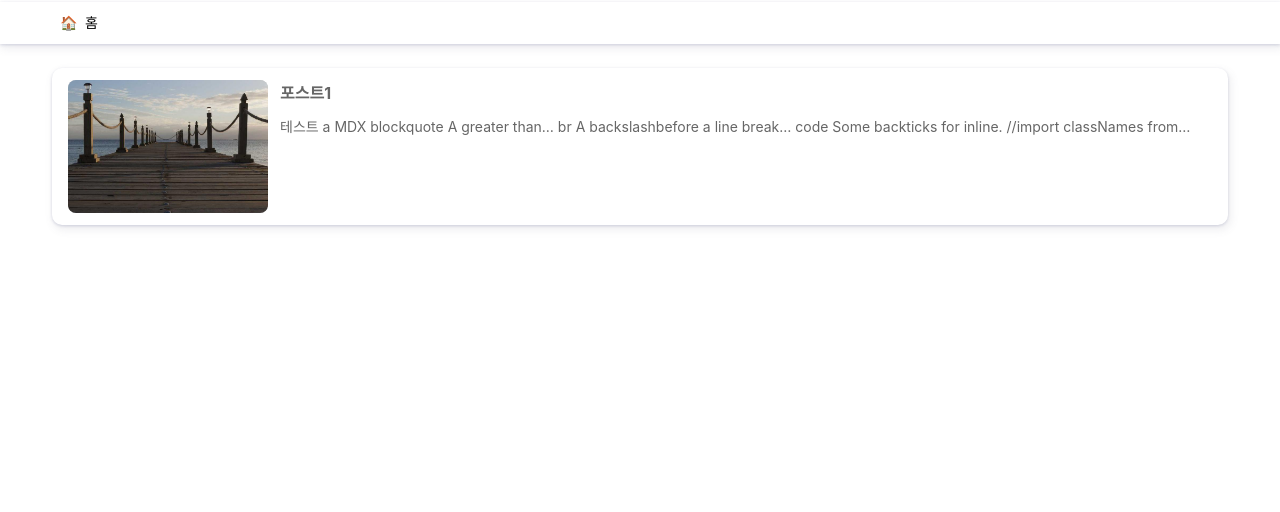
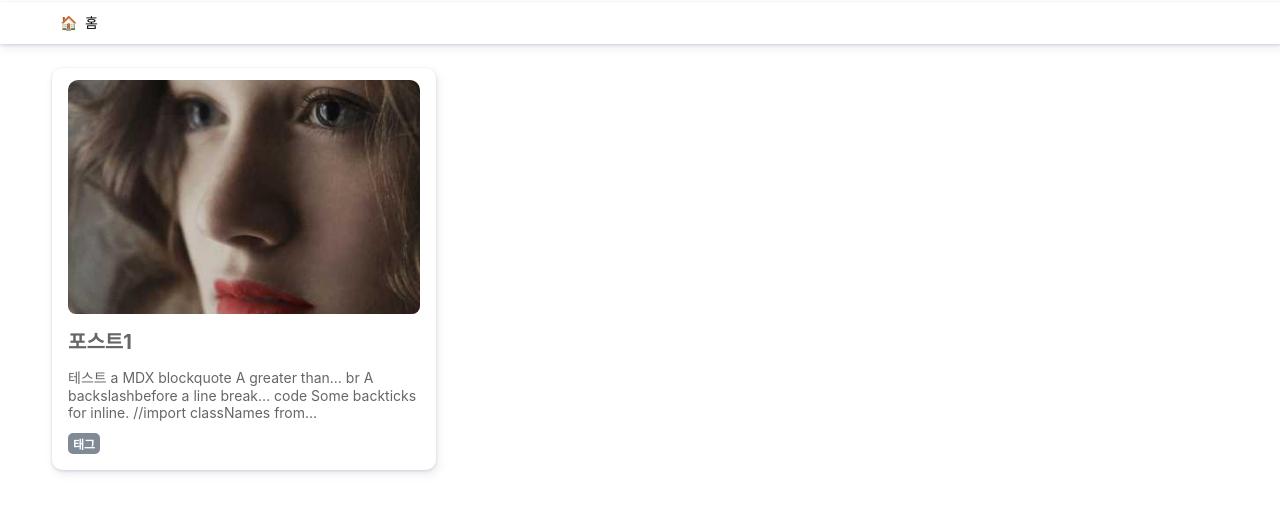
Before and after one commit to bbakcode/bbakcode.github.io, a Gatsby site: page / in a window 1280 px wide. Shown: the part 48-560 px from the top of the page. Built offline with nearby package versions, Linux system fonts and the light colour scheme; Gatsby itself is replaced by a stand-in of ours; some packages are replaced by stand-ins of ours.

Commit message:
Fix style detail

```diff
--- a/src/components/list/PostList.module.scss
+++ b/src/components/list/PostList.module.scss
@@ -1,17 +1,53 @@
+.root {
+  margin-left: -12px;
+  display: flex;
+  flex-wrap: wrap;
+}
+
+.root > div {
+  padding-left: 12px;
+  margin-bottom: 20px;
+  width: 100%;
+}
+
+.link::before {
+  background-color: transparent;
+}
+
 .post {
+  position: relative;
   padding: 12px 16px;
   box-shadow: var(--box-shadow);
-  margin-bottom: 12px;
-  display: flex;
-  gap: 12px;
+  border-radius: 10px;
 }
 
-.left {
-  align-self: center;
-  // width: 35%;
-  width: 100%;
-  min-width: 150px;
-  max-width: 200px;
+.post img {
+  transition: transform 0.25s linear, opacity 0.25s linear !important;
+}
+
+.post:hover img {
+  transform: scale(1.05);
+}
+
+.post:hover .title {
+  text-decoration: underline;
+}
+
+.post::before {
+  content: "";
+  position: absolute;
+  inset: 0;
+  background-color: #364554;
+  pointer-events: none;
+  opacity: 0;
+}
+
+.post:hover::before {
+  opacity: 0.04;
+}
+
+.post:active::before {
+  opacity: 0.16;
 }
 
 .image_wrapper {
@@ -21,14 +57,12 @@
   background-color: #ccc;
   border-radius: 8px;
   overflow: hidden;
-}
-
-.right {
-  flex: 1;
+  z-index: 0;
 }
 
 .title {
-  font-size: 20 px;
+  margin-top: 12px;
+  font-size: 20px;
   font-weight: 700;
 }
 
@@ -37,13 +71,30 @@
   font-size: 14px;
 }
 
-@media screen and (max-width: 426px) {
-  .post {
-    flex-direction: column;
-  }
-  .left {
-    width: 100%;
-    min-width: unset;
-    max-width: 100%;
+.tag_list {
+  margin-top: 12px;
+}
+
+.tag {
+  display: inline-block;
+  padding: 2px 5px;
+  border-radius: 5px;
+  background-color: #808a94;
+  color: #fff;
+  font-size: 12px;
+  font-weight: 600;
+}
+
+/* 테블릿 */
+@media (min-width: 426px) and (max-width: 1024px) {
+  .root > div {
+    width: 50%;
   }
 }
+
+/* 피씨 */
+@media (min-width: 1025px) {
+  .root > div {
+    width: 33.3%;
+  }
+}
--- a/src/components/list/PostList.tsx
+++ b/src/components/list/PostList.tsx
@@ -15,8 +15,9 @@ const PostList: React.FC<PostListProps> = (props) => {
   return (
     <div className={styles.root}>
       {posts.map((post) => (
-        <Link key={post.id} to={post.fields.slug} className={styles.post}>
-          <div className={styles.left}>
+        <div key={post.id}>
+          <div className={styles.post}>
+            <Link to={post.fields.slug} className={styles.link}>
               <div className={styles.image_wrapper}>
                 {post.frontmatter.assets && (
                   <Image
@@ -30,12 +31,20 @@ const PostList: React.FC<PostListProps> = (props) => {
                   />
                 )}
               </div>
-          </div>
-          <div className={styles.right}>
               <div className={styles.title}>{post.frontmatter.title}</div>
               <div className={styles.excerpt}>{post.excerpt}</div>
+            </Link>
+            <div className={styles.tag_list}>
+              {post.frontmatter.tags?.map((tag) => {
+                return (
+                  <Link key={tag} to={`/tag/${tag}`} className={styles.tag}>
+                    {tag}
+                  </Link>
+                );
+              })}
             </div>
-        </Link>
+          </div>
+        </div>
       ))}
     </div>
   );
--- a/src/components/post/Post.module.scss
+++ b/src/components/post/Post.module.scss
@@ -1,10 +1,17 @@
 .root {
+  margin: 0 -12px;
   // box-shadow: var(--box-shadow);
   // overflow: -moz-hidden-unscrollable;
 }
 
 .header {
   position: relative;
+  width: 100%;
+  margin-top: -25px;
+  // margin-left: -12px;
+  // margin-right: -12px;
+  padding-top: 30%;
+  overflow: hidden;
 }
 
 .main {
@@ -14,22 +21,28 @@
 .article {
   max-width: 824px;
   margin: 0 auto;
+  padding: 0 12px;
   width: 100%;
-  padding: 0 12px;
 }
+
 .title {
   position: absolute;
   bottom: 0;
   padding-left: 5%;
   padding-bottom: 5%;
-  font-size: 2em;
+  font-size: 1.825em;
   font-weight: 600;
   color: #eee;
   z-index: 5;
 }
 
 .thumbnail {
-  position: relative;
+  position: absolute;
+  left: 50%;
+  top: 50%;
+  transform: translate(-50%, -50%);
+  width: 100%;
+  height: auto;
 }
 
 .thumbnail::after {
--- a/src/pages/category/[name].tsx
+++ b/src/pages/category/[name].tsx
@@ -42,7 +42,7 @@ export const categoryPageQuery = graphql`
           date(formatString: "MMMM DD, YYYY")
           assets {
             childImageSharp {
-              gatsbyImageData(aspectRatio: 1.5) #3/2
+              gatsbyImageData
             }
           }
         }
--- a/src/pages/category/index.tsx
+++ b/src/pages/category/index.tsx
@@ -14,7 +14,7 @@ interface CategoryPageProps extends Omit<PageProps, "data"> {
 const CategoryPage: React.FC<CategoryPageProps> = (props) => {
   const { data } = props;
   return (
-    <Page nav={[{ name: "🗂  카테고리", path: "/category" }]} margin>
+    <Page nav={[{ name: "🗂  카테고리", path: "/category" }]}>
       <CategoryList categories={data.allMdx.categories} />
     </Page>
   );
--- a/src/pages/index.tsx
+++ b/src/pages/index.tsx
@@ -31,6 +31,7 @@ export const homePageQuery = graphql`
       posts: nodes {
         excerpt(pruneLength: 140)
         frontmatter {
+          tags
           title
           date(formatString: "MMMM DD, YYYY")
           assets {
--- a/src/pages/tag/[name].tsx
+++ b/src/pages/tag/[name].tsx
@@ -22,7 +22,6 @@ const TagPage: React.FC<TagPageProps> = (props) => {
         { name: "🏷  태그", path: `/tag` },
         { name: pageContext.name, path: `/tag/${pageContext.name}/` },
       ]}
-      margin
     >
       {data.allMdx?.posts?.map((post) => (
         <div key={post.id}>
--- a/src/pages/tag/index.tsx
+++ b/src/pages/tag/index.tsx
@@ -15,7 +15,7 @@ interface TagPageProps extends Omit<PageProps, "data"> {
 const TagPage: React.FC<TagPageProps> = (props) => {
   const { data } = props;
   return (
-    <Page nav={[{ name: "🏷  태그", path: "/tag" }]} margin>
+    <Page nav={[{ name: "🏷  태그", path: "/tag" }]}>
       <TagList tags={data.allMdx.tags} />
     </Page>
   );
--- a/src/posts/테스트/마크다운/index.mdx
+++ b/src/posts/테스트/post1/index.mdx
@@ -3,7 +3,9 @@ title: 포스트1
 date: "2022-11-13"
 tags: [태그]
 assets:
-  - ./assets/588-1600x500.jpeg
+  # - ./assets/588-1600x500.jpeg
+  # - ./assets/42-1400x560.jpeg
+  - ./assets/thumbnail.jpeg
 ---
 
 # 테스트
--- a/src/type.d.ts
+++ b/src/type.d.ts
@@ -40,7 +40,7 @@ interface Fields {
 
 interface Frontmatter {
   title: string;
-  tags: null;
+  tags: string[] | null;
   assets: AssetItem[] | null;
 }
 
```
Also changed, not shown: src/components/post/Post.tsx (+7 -5 lines), src/posts/테스트/post1/assets/42-1400x560.jpeg (renamed from src/posts/테스트/마크다운/assets/42-1400x560.jpeg), src/posts/테스트/post1/assets/588-1600x500.jpeg (renamed from src/posts/테스트/마크다운/assets/588-1600x500.jpeg), src/posts/테스트/post1/assets/thumbnail.jpeg (renamed from src/posts/테스트/마크다운/assets/thumbnail.jpeg). Lines whose indentation alone changed are shown as unchanged.
